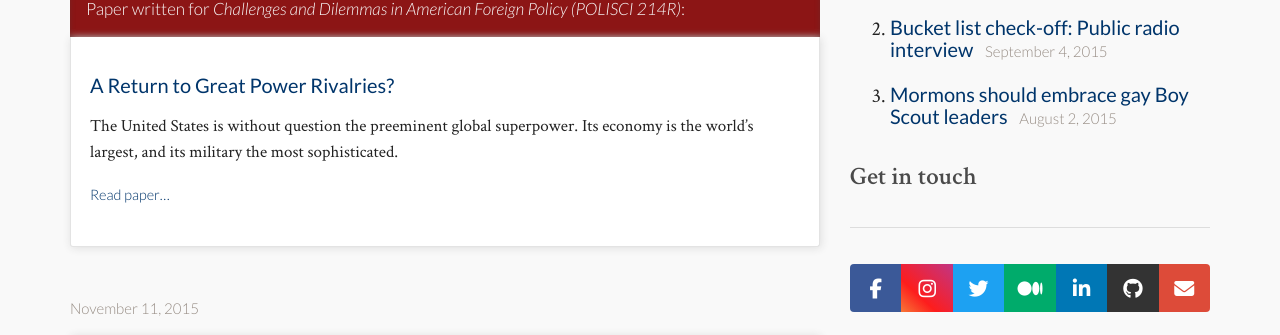
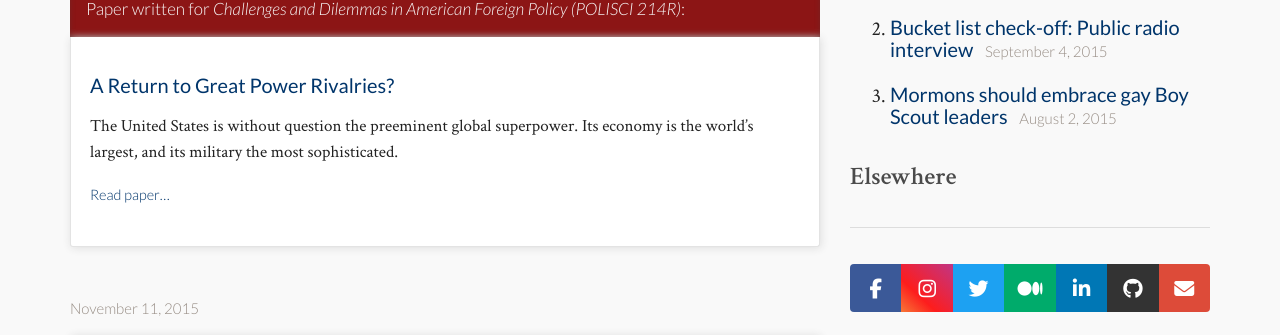
Before and after one commit to zwsorenson/zwsorenson.github.io, a Jekyll site: the page built from index.html, in a window 1280 px wide and 900 px high, scrolled down 499 px. Shown: the part 100-435 px from the top of the window. Built offline with Jekyll 4.4.1, drawn with Linux system fonts in a browser that asks for light colours; nearby versions of some CDN libraries.

Commit message:
renamed “get in touch”

```diff
--- a/index.html
+++ b/index.html
@@ -107,7 +107,7 @@ layout: home
 
 
 
-            <h2>Get in touch</h2>
+            <h2>Elsewhere</h2>
             <hr>
             <div class="btn-group btn-group-justified">
                 {% include social.html %}
```
